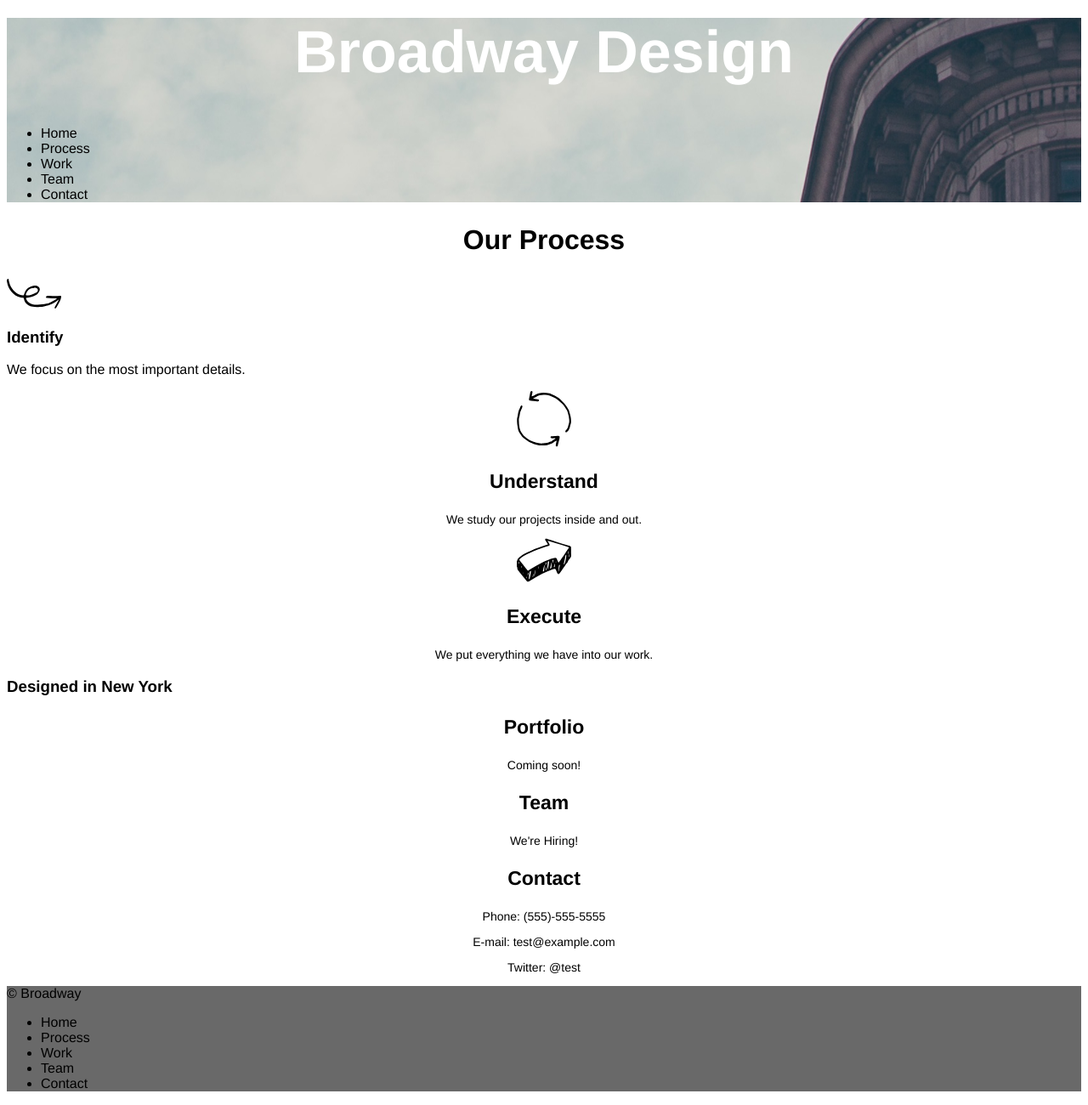
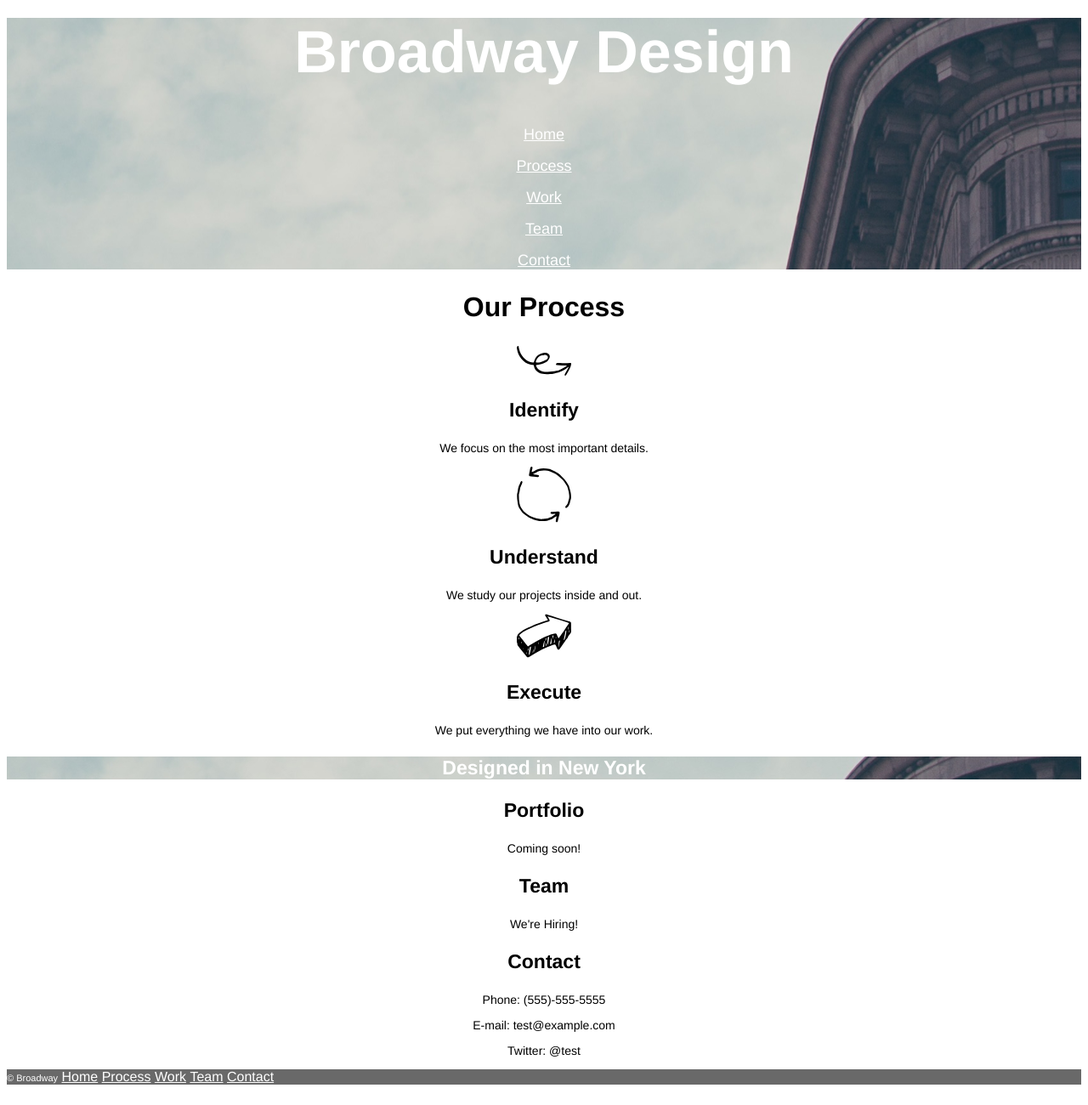
Before and after one commit to LazyTurtle5/broadway, a plain HTML site: page index.html in a window 1280 px wide. Shown: the part 26-1326 px from the top of the page at 85% size. Drawn offline with Linux system fonts and the light colour scheme.

Commit message:
final project

```diff
--- a/index.html
+++ b/index.html
@@ -6,22 +6,20 @@
   </head>
 
   <body>
-    <div id="header">
+    <div id="header" align="center">
       <h1>Broadway Design</h1>
-      <ul>
-        <li><a>Home</a></li>
-        <li><a>Process</a></li>
-        <li><a>Work</a></li>
-        <li><a>Team</a></li>
-        <li><a>Contact</a></li>
-      </ul>
+      <p><a href="#">Home</a></p>
+      <p><a href="#">Process</a></p>
+      <p><a href="#">Work</a></p>
+      <p><a href="#">Team</a></p>
+      <p><a href="#contact">Contact</a></p>
     </div>
 
     <div id="process">
       <h2>Our Process</h2>
 
 
-    <div id="process">
+      <div id="identify">
         <img src="resources/images/identify.svg">
         <h3>Identify</h3>
         <p>We focus on the most important details.</p>
@@ -38,8 +36,10 @@
         <h3>Execute</h3>
         <p>We put everything we have into our work.</p>
       </div>
+    </div>
 
-    <h3>Designed in New York</h3>
+    <div id="new_york">
+      <h3 id="ny_title">Designed in New York</h3>
 
       <div id="portfolio">
         <h3>Portfolio</h3>
@@ -59,14 +59,14 @@
       </div>
 
       <div id="footer">
-      <p>&copy Broadway</p>
-      <ul>
-        <li><a>Home</a></li>
-        <li><a>Process</a></li>
-        <li><a>Work</a></li>
-        <li><a>Team</a></li>
-        <li><a>Contact</a></li>
-      </ul>
+        <span>&copy Broadway</span>
+        <p><a href="#">Home</a></p>
+        <p><a href="#">Process</a></p>
+        <p><a href="#">Work</a></p>
+        <p><a href="#">Team</a></p>
+        <p><a href="#">Contact</a></p>
+      </div>
+
     </div>
   </body>
 </html>
```
Lines whose indentation alone changed are shown as unchanged.
